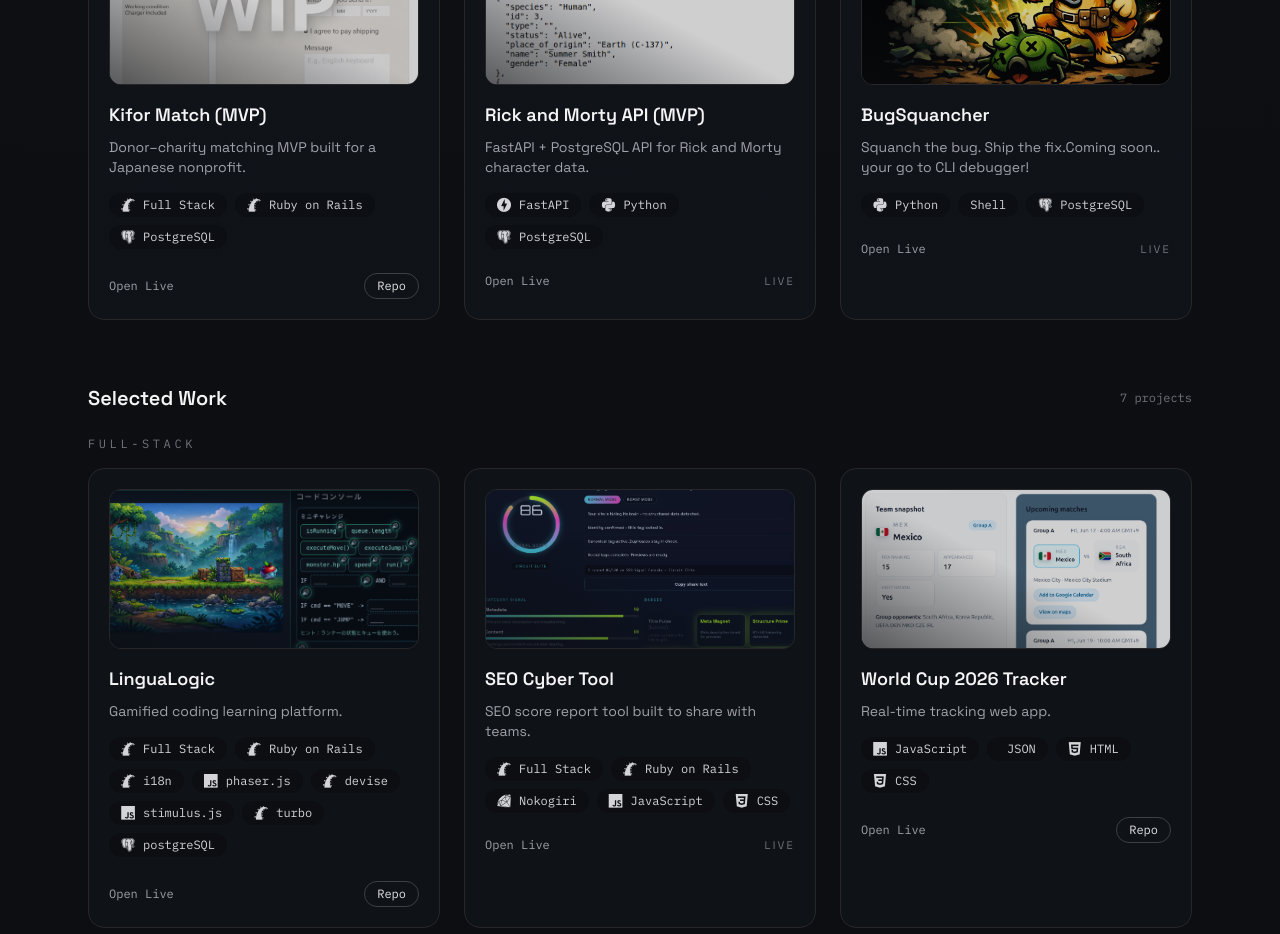
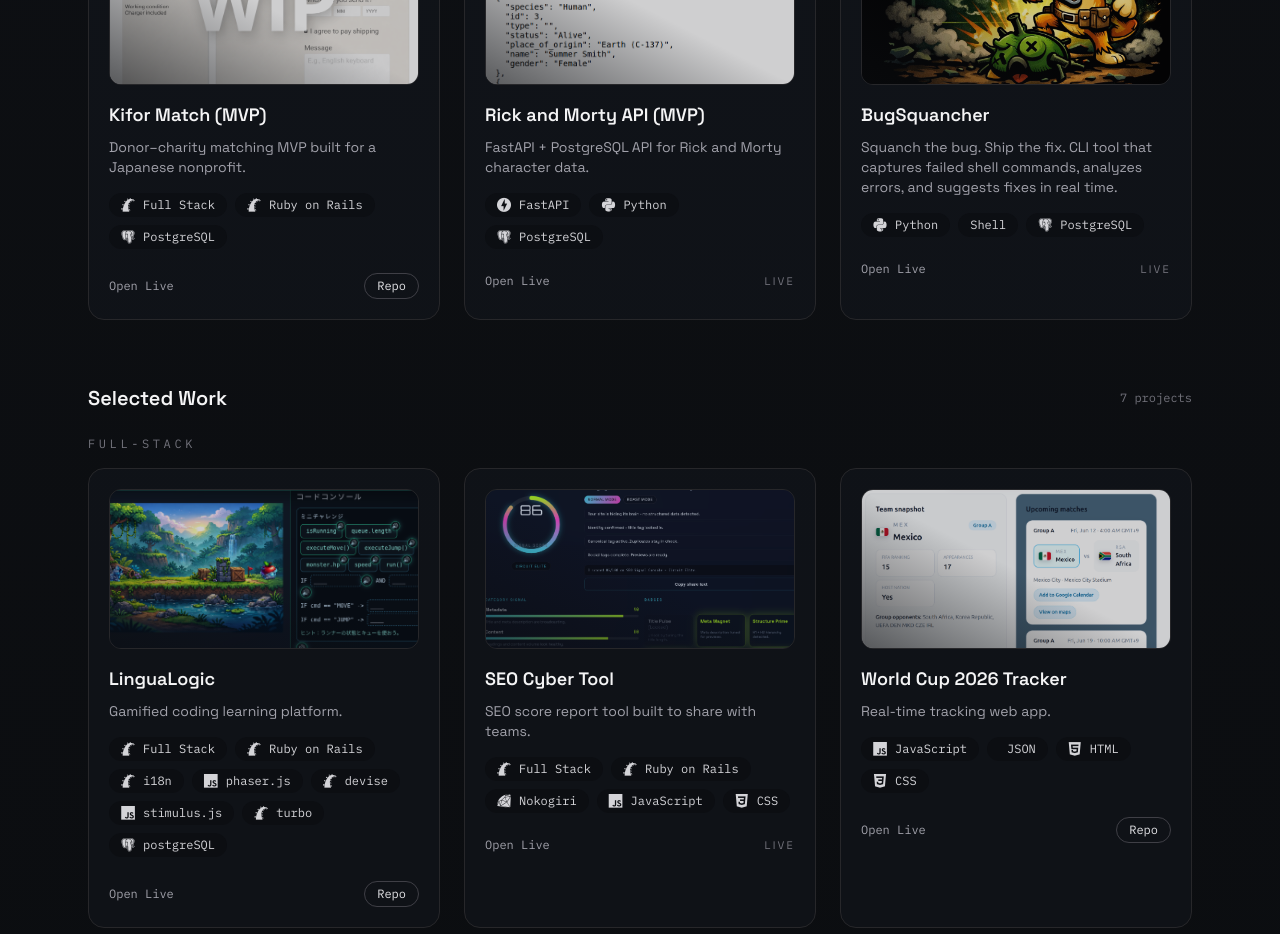
Before and after one commit to Hishamkhashman1/portfolio, a Next.js app: page / in a window 1280 px wide. Shown: the part 1600-2534 px from the top of the page. Built offline with nearby package versions, Linux system fonts and the light colour scheme.

Commit message:
updated line

```diff
--- a/data/projects.ts
+++ b/data/projects.ts
@@ -30,7 +30,7 @@ export const projects: Project[] = [
   },
    {
     title: "BugSquancher",
-    description: "Squanch the bug. Ship the fix.Coming soon.. your go to CLI debugger!",
+    description: "Squanch the bug. Ship the fix. CLI tool that captures failed shell commands, analyzes errors, and suggests fixes in real time.",
     stack: ["Python","Shell","PostgreSQL"],
     image: "/projects/bugsquancher.png",
     liveUrl: "https://github.com/Hishamkhashman1/bug-squancher",
```
